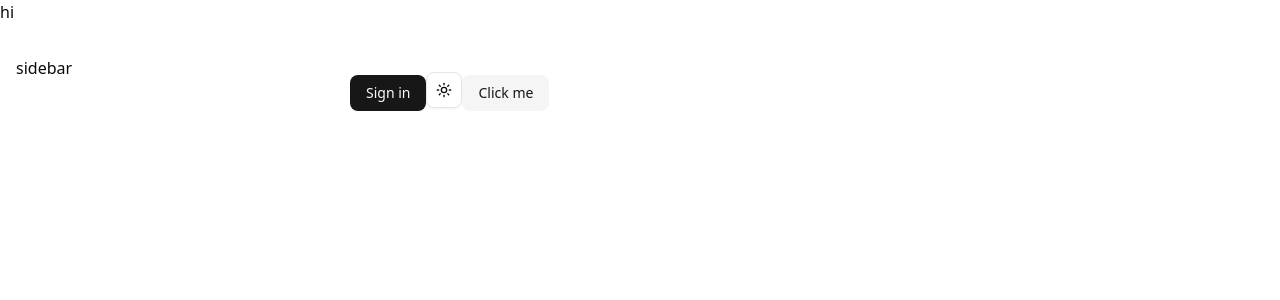
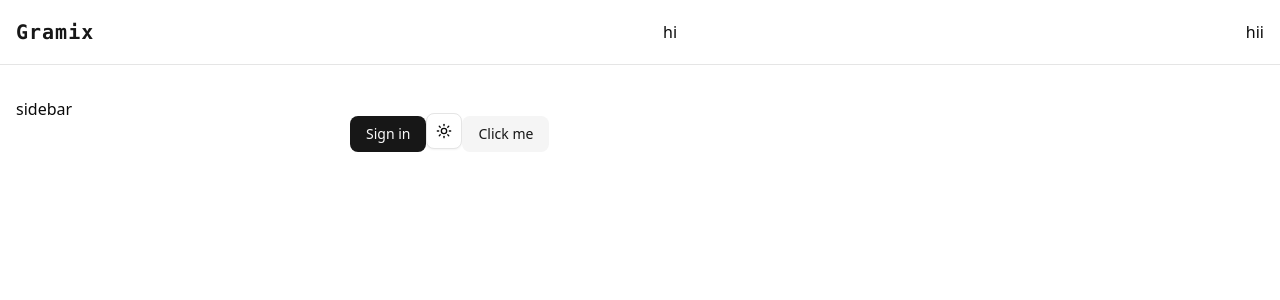
Before and after one commit to 1-DARK/Gramix, a Next.js app: page / in a window 1280 px wide. Shown: the top 300 px of the page. Built offline with nearby package versions, Linux system fonts and the light colour scheme; no server answers.

Commit message:
init navbar for both

```diff
--- /dev/null
+++ b/src/components/DesktopNavbar.tsx
@@ -0,0 +1,7 @@
+import React from "react";
+
+const DesktopNavbar = () => {
+  return <div>hi</div>;
+};
+
+export default DesktopNavbar;
--- /dev/null
+++ b/src/components/MobileNavbar.tsx
@@ -0,0 +1,7 @@
+import React from "react";
+
+const MobileNavbar = () => {
+  return <div>hii</div>;
+};
+
+export default MobileNavbar;
--- a/src/components/Navbar.tsx
+++ b/src/components/Navbar.tsx
@@ -1,7 +1,27 @@
-import React from "react";
+import Link from "next/link";
+import DesktopNavbar from "./DesktopNavbar";
+import MobileNavbar from "./MobileNavbar";
 
 const Navbar = () => {
-  return <div>hi</div>;
+  return (
+    <nav className="sticky top-0 w-full border-b bg-background/95 backdrop-blur supports-backdrop-filter:bg-background/60 z-50">
+      <div className="max-w-7xl mx-auto px-4">
+        <div className="flex items-center justify-between h-16">
+          <div className="flex items-center">
+            <Link
+              href="/"
+              className="text-xl font-bold text-primary font-mono tracking-wider"
+            >
+              Gramix
+            </Link>
+          </div>
+
+          <DesktopNavbar />
+          <MobileNavbar />
+        </div>
+      </div>
+    </nav>
+  );
 };
 
 export default Navbar;
```
